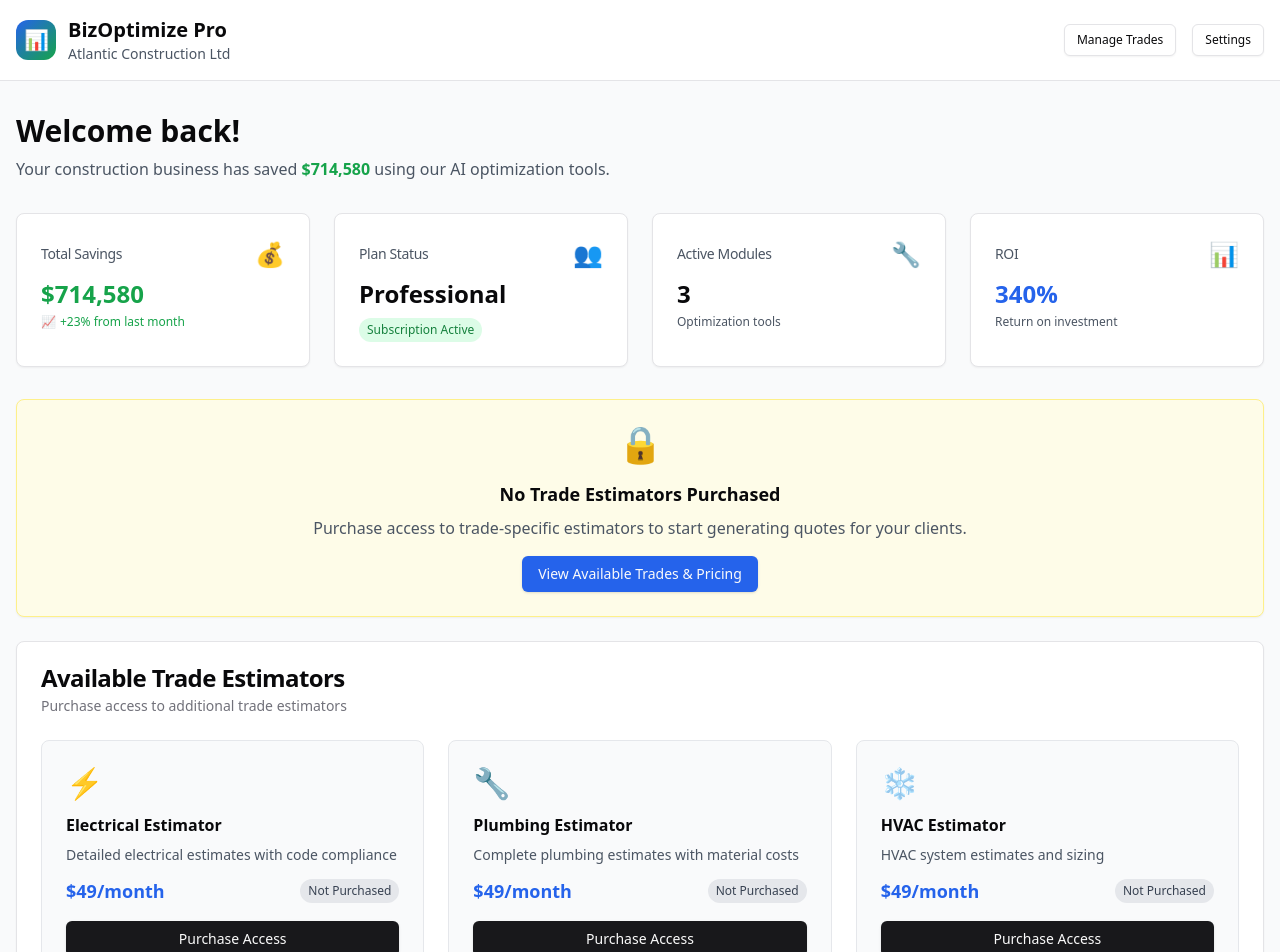
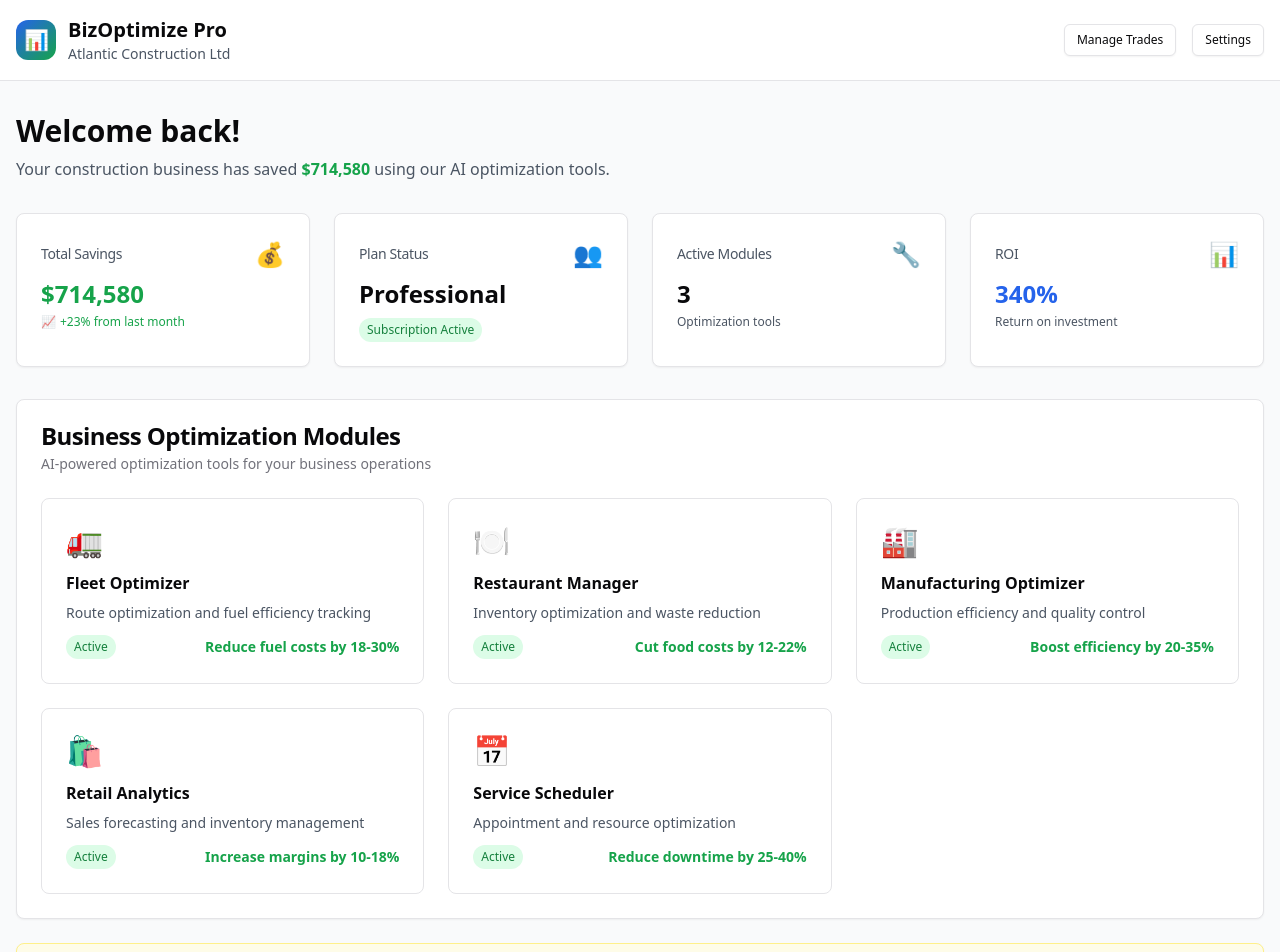
Before and after one commit to Agent4343/BizOptimize-Pro, a Next.js app: page /dashboard in a window 1280 px wide. Shown: the top 952 px of the page. Built offline with nearby package versions, Linux system fonts and the light colour scheme.

Commit message:
Restore business optimization modules to dashboard (trucking, restaurant, manufacturing, retail, services)

```diff
--- a/src/app/dashboard/page.tsx
+++ b/src/app/dashboard/page.tsx
@@ -17,14 +17,64 @@ export default function DashboardPage() {
     setAvailableTrades(getAvailableTrades());
   }, []);
 
-  // Only show purchased trades in the modules list
-  const modules = purchasedTrades.map(trade => ({
+  // Business optimization modules (always available)
+  const businessModules = [
+    {
+      id: "trucking",
+      name: "Fleet Optimizer",
+      description: "Route optimization and fuel efficiency tracking",
+      icon: "🚛",
+      savings: "Reduce fuel costs by 18-30%",
+      status: "Active",
+      path: "/dashboard/modules/trucking"
+    },
+    {
+      id: "restaurant",
+      name: "Restaurant Manager",
+      description: "Inventory optimization and waste reduction",
+      icon: "🍽️",
+      savings: "Cut food costs by 12-22%",
+      status: "Active",
+      path: "/dashboard/modules/restaurant"
+    },
+    {
+      id: "manufacturing",
+      name: "Manufacturing Optimizer",
+      description: "Production efficiency and quality control",
+      icon: "🏭",
+      savings: "Boost efficiency by 20-35%",
+      status: "Active",
+      path: "/dashboard/modules/manufacturing"
+    },
+    {
+      id: "retail",
+      name: "Retail Analytics",
+      description: "Sales forecasting and inventory management",
+      icon: "🛍️",
+      savings: "Increase margins by 10-18%",
+      status: "Active",
+      path: "/dashboard/modules/retail"
+    },
+    {
+      id: "services",
+      name: "Service Scheduler",
+      description: "Appointment and resource optimization",
+      icon: "📅",
+      savings: "Reduce downtime by 25-40%",
+      status: "Active",
+      path: "/dashboard/modules/services"
+    }
+  ];
+
+  // Only show purchased trades in the trade estimators list
+  const tradeModules = purchasedTrades.map(trade => ({
     id: trade.trade,
     name: trade.name,
     description: trade.description,
     icon: trade.icon,
     savings: "Active",
-    status: "Active"
+    status: "Active",
+    path: `/dashboard/modules/construction?trade=${trade.trade}`
   }));
 
   return (
@@ -118,20 +168,53 @@ export default function DashboardPage() {
           </Card>
         </div>
 
-        {/* Purchased Trade Modules */}
-        {modules.length > 0 ? (
-          <Card>
+        {/* Business Optimization Modules */}
+        <Card>
+          <CardHeader>
+            <CardTitle>Business Optimization Modules</CardTitle>
+            <CardDescription>
+              AI-powered optimization tools for your business operations
+            </CardDescription>
+          </CardHeader>
+          <CardContent className="grid grid-cols-1 md:grid-cols-3 gap-6">
+            {businessModules.map((module) => (
+              <button
+                key={module.id}
+                onClick={() => window.location.href = module.path}
+                className="p-6 border rounded-lg hover:border-blue-500 hover:bg-blue-50 transition-colors text-left group"
+              >
+                <div className="text-3xl mb-3 group-hover:scale-110 transition-transform">
+                  {module.icon}
+                </div>
+                <h3 className="font-semibold mb-2">{module.name}</h3>
+                <p className="text-sm text-gray-600 mb-3">{module.description}</p>
+                <div className="flex justify-between items-center">
+                  <span className="text-xs bg-green-100 text-green-700 px-2 py-1 rounded-full">
+                    {module.status}
+                  </span>
+                  <span className="text-sm font-bold text-green-600">
+                    {module.savings}
+                  </span>
+                </div>
+              </button>
+            ))}
+          </CardContent>
+        </Card>
+
+        {/* Purchased Trade Estimators */}
+        {tradeModules.length > 0 && (
+          <Card className="mt-6">
             <CardHeader>
-              <CardTitle>Your Trade Estimators</CardTitle>
+              <CardTitle>Construction Trade Estimators</CardTitle>
               <CardDescription>
                 Click on any estimator to generate quotes for your clients
               </CardDescription>
             </CardHeader>
             <CardContent className="grid grid-cols-1 md:grid-cols-3 gap-6">
-              {modules.map((module) => (
+              {tradeModules.map((module) => (
                 <button
                   key={module.id}
-                  onClick={() => window.location.href = `/dashboard/modules/construction?trade=${module.id}`}
+                  onClick={() => window.location.href = module.path}
                   className="p-6 border rounded-lg hover:border-blue-500 hover:bg-blue-50 transition-colors text-left group"
                 >
                   <div className="text-3xl mb-3 group-hover:scale-110 transition-transform">
@@ -151,8 +234,11 @@ export default function DashboardPage() {
               ))}
             </CardContent>
           </Card>
-        ) : (
-          <Card className="border-yellow-200 bg-yellow-50">
+        )}
+
+        {/* No Trades Purchased Message */}
+        {tradeModules.length === 0 && (
+          <Card className="mt-6 border-yellow-200 bg-yellow-50">
             <CardContent className="p-6 text-center">
               <div className="text-4xl mb-4">🔒</div>
               <h3 className="text-lg font-semibold mb-2">No Trade Estimators Purchased</h3>
```
